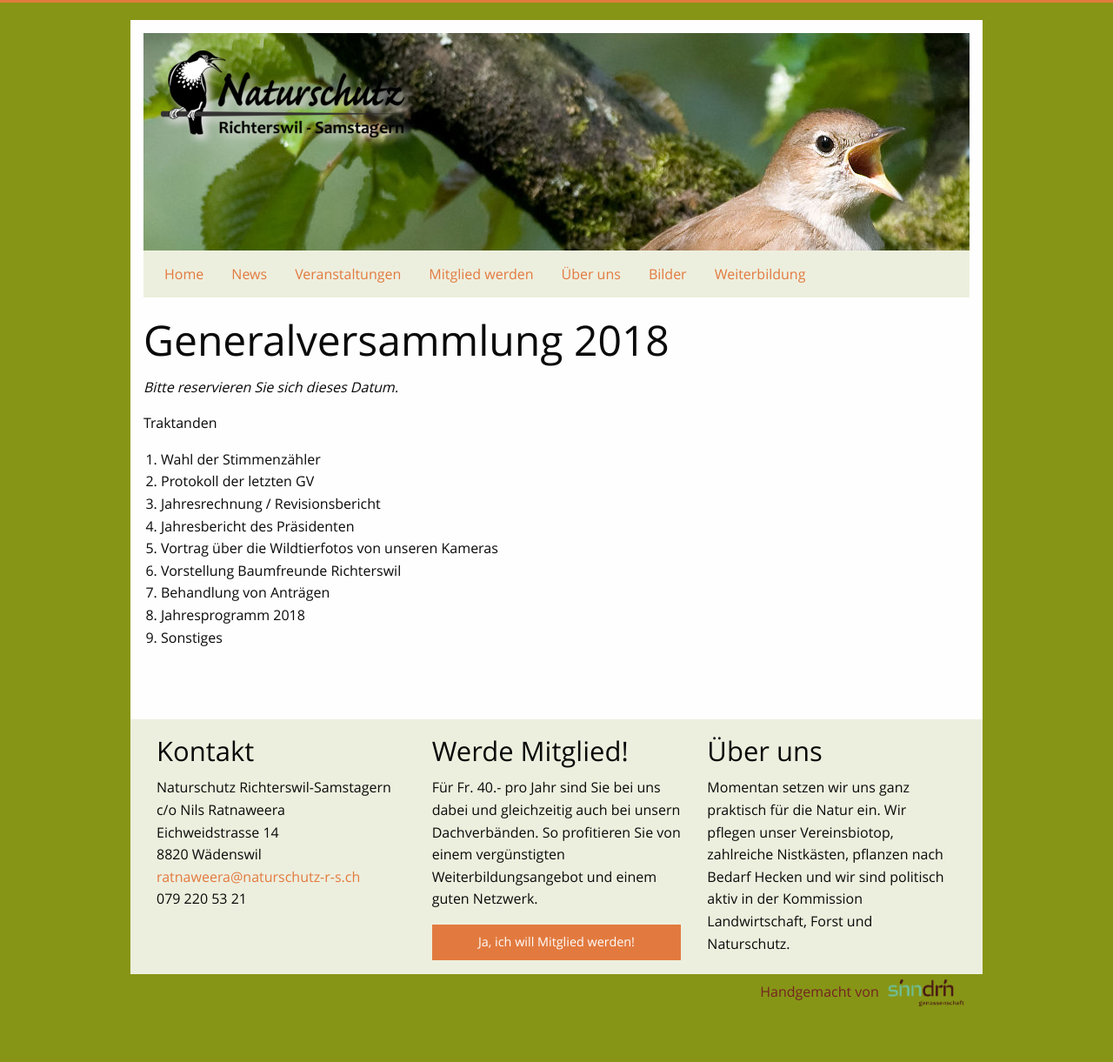
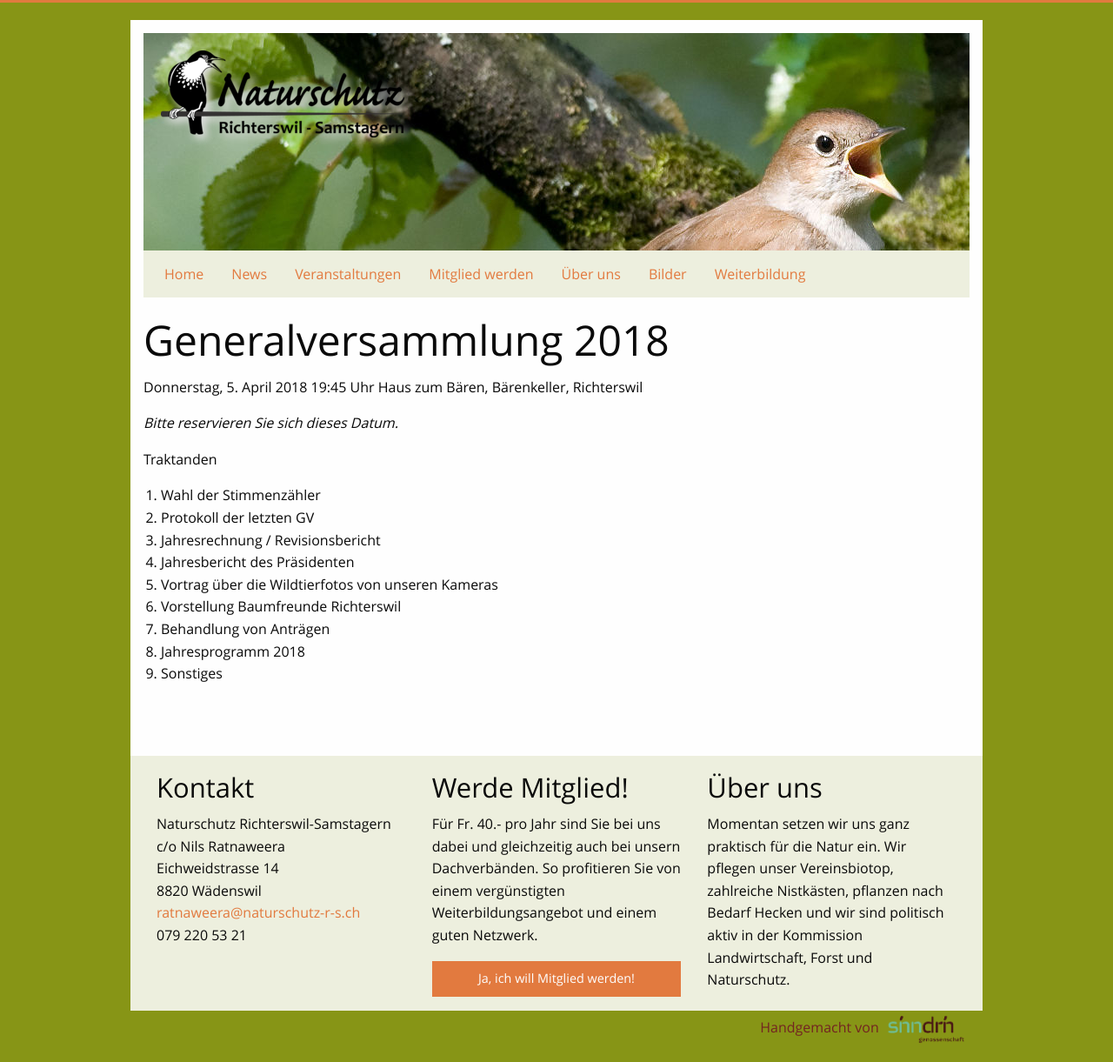
Before and after one commit to Naturschutz-Richterswil-Samstagern/Naturschutz-Richterswil-Samstagern.github.io, a Jekyll site: the page built from _posts/veranstaltungen/2018-04-05-gv2018.md, in a window 1280 px wide. Shown: the whole page at 87% size. Built offline with Jekyll 4.4.1, drawn with Linux system fonts in a browser that asks for light colours; comment, search, counter and statistics services are not loaded; before the commit the page ends 1179 px from its top, so only the background shows below that.

Commit message:
Update 2018-04-05-gv2018.md

```diff
--- a/_posts/veranstaltungen/2018-04-05-gv2018.md
+++ b/_posts/veranstaltungen/2018-04-05-gv2018.md
@@ -10,7 +10,11 @@ published: true
 tagline: Generalversammlung 2018
 ---
 
+Donnerstag, 5. April 2018 19:45 Uhr
+Haus zum Bären, Bärenkeller, Richterswil
+
 *Bitte reservieren Sie sich dieses Datum.*
+
 
 Traktanden
 1. Wahl der Stimmenzähler
```
